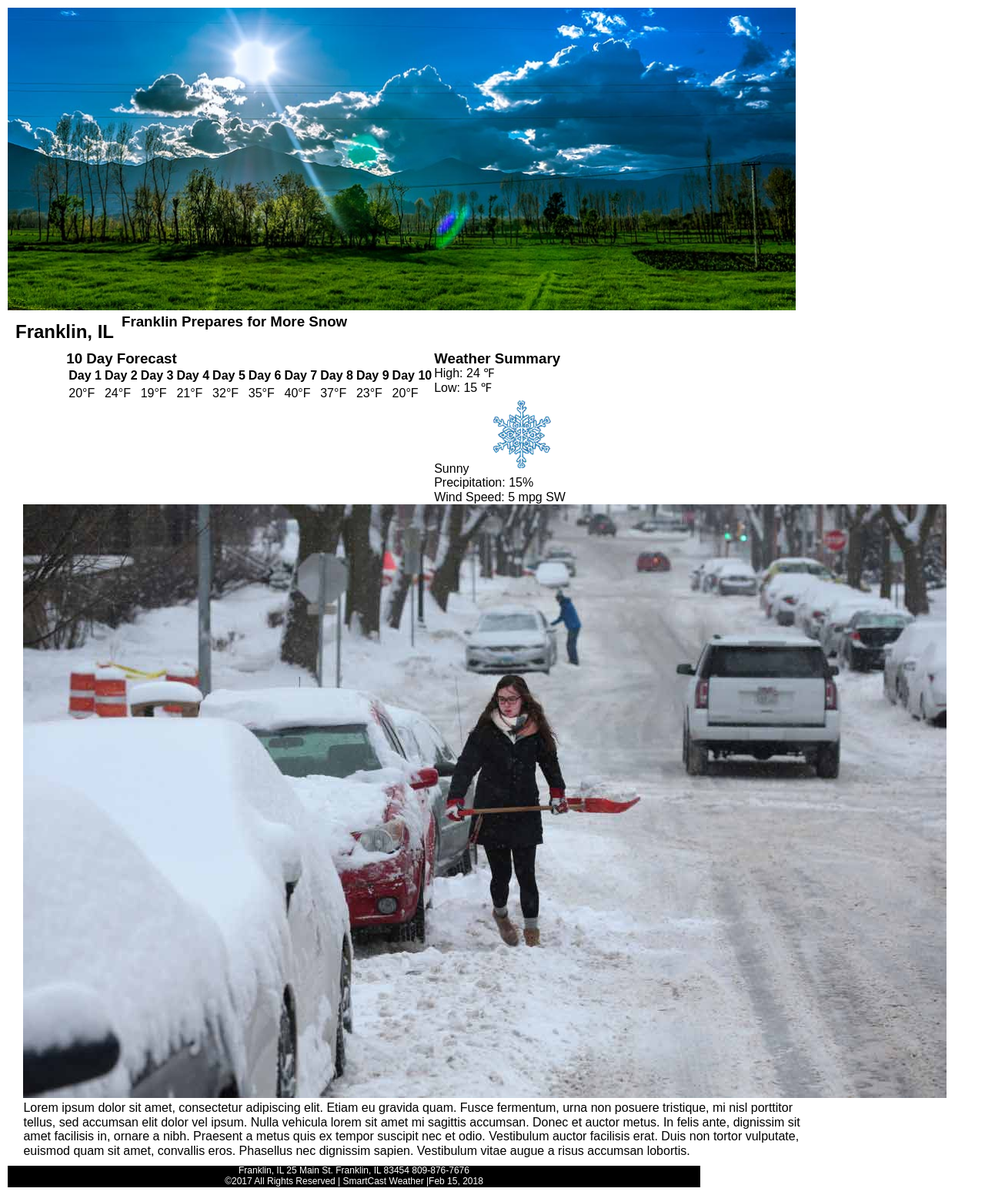
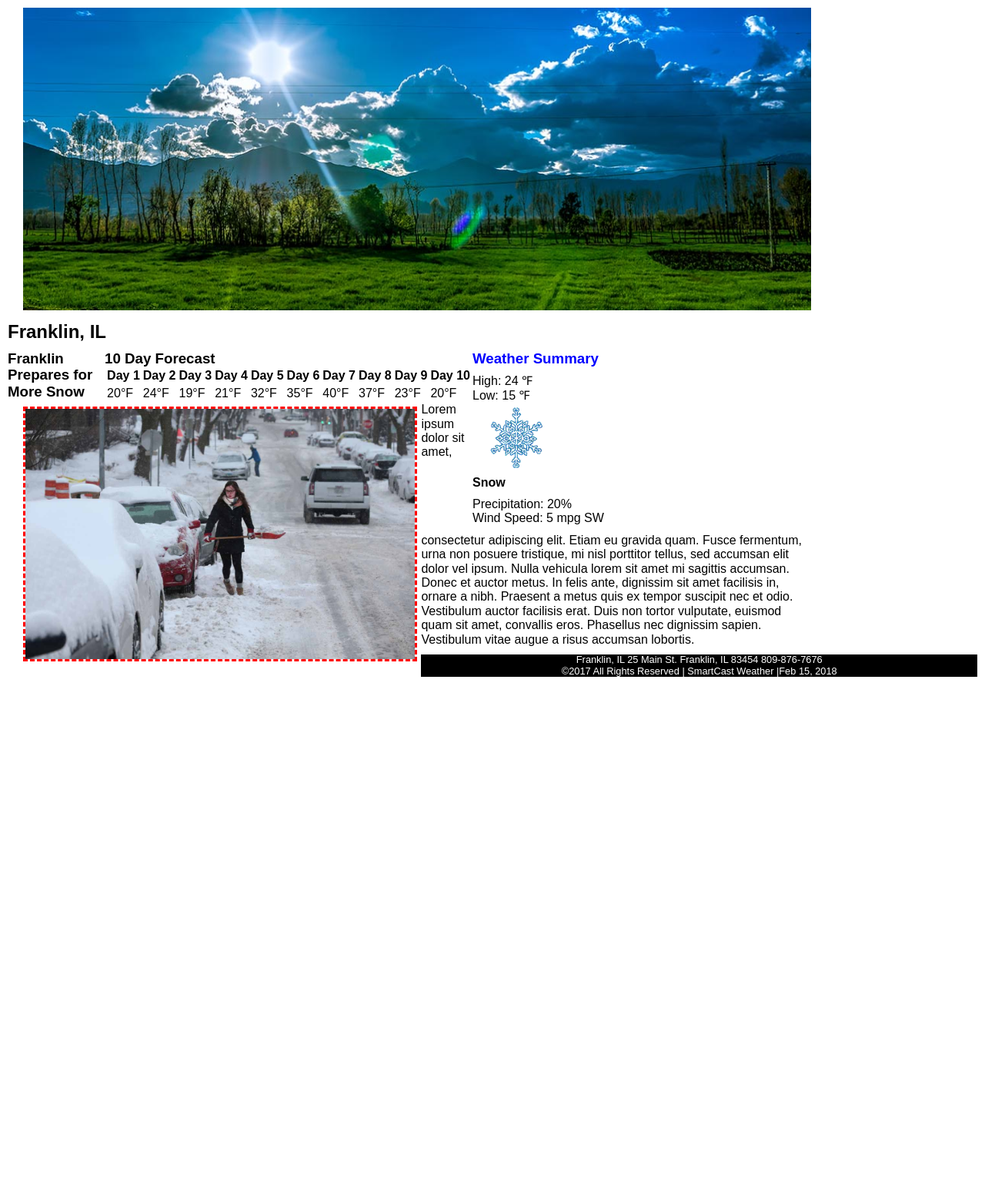
Before and after one commit to ajorgensen5/ajorgensen5.github.io, a PHP site: page /assignments/lesson-6/franklin-6.html in a window 1280 px wide. Shown: the part 272-1824 px from the top of the page at 77% size. After the commit the page ends 1151 px from the top, so only its background shows below. Run offline with PHP 8.4, Linux system fonts and the light colour scheme.

Commit message:
article edits

```diff
--- a/assignments/lesson-6/franklin-6.html
+++ b/assignments/lesson-6/franklin-6.html
@@ -58,19 +58,20 @@
         </figure>
         <h2>Franklin, IL</h2>
         <section>
-            <h3>Weather Summary</h3>
+            <h3 class=weathersummary>Weather Summary</h3>
             <div class="highlow">
                 <p>High: 24 &#8457;</p>
                 <p>Low: 15 &#8457;</p>
             </div>
-            <div class="current">
-                Sunny
             <picture>
                 <img src="images/sparkly-snowflake-clipart-1.jpg" alt="" width="" height="">
             </picture>
+            <div class="current">
+                <strong>Snow</strong>
+
             </div>
             <div class="conditions">
-                <p>Precipitation: 15%</p>
+                <p>Precipitation: 20%</p>
                 <p>Wind Speed: 5 mpg SW</p>
             </div>
         </section>
@@ -109,14 +110,16 @@
             </table>
         </section>
 
-        <article>
-            <h3>Franklin Prepares for More Snow</h3>
-            <p class="town-article">
+        <article id=town-article>
+
+            <h3 class="prepare">Franklin Prepares for More Snow</h3>
+
             <figure class="moresnow">
                 <img src="images/snowstorm.image2.jpg" alt="farming in Franklin" width="" height="">
+
                 <p>Lorem ipsum dolor sit amet, consectetur adipiscing elit. Etiam eu gravida quam. Fusce fermentum, urna non posuere tristique, mi nisl porttitor tellus, sed accumsan elit dolor vel ipsum. Nulla vehicula lorem sit amet mi sagittis accumsan. Donec et auctor metus. In felis ante, dignissim sit amet facilisis in, ornare a nibh. Praesent a metus quis ex tempor suscipit nec et odio. Vestibulum auctor facilisis erat. Duis non tortor vulputate, euismod quam sit amet, convallis eros. Phasellus nec dignissim sapien. Vestibulum vitae augue a risus accumsan lobortis. </p>
             </figure>
-            </p>
+
         </article>
 
     </main>
--- a/assignments/lesson-6/styles/main-5.css
+++ b/assignments/lesson-6/styles/main-5.css
@@ -105,33 +105,38 @@ main {
 
 main h2 {
     font-size: 1.5em;
-    float: left;
-    clear: both;
-    margin: 10px;
-}
-
-main figure.myphoto {
-
-    margin: 0 auto;
+    margin-top: 10px;
+    margin-bottom: 10px;
 }
 
 main figure {
-    margin: 0;
+    margin: 0px;
     width: 100%;
 }
 
 main figure.myphoto img {
     width: 100%;
+    margin: 0 auto;
 }
 
-main figure.myphoto figcaption {
-    text-align: center;
-    font-size: .75rem;
+.weathersummary{
+    color: blue;
+        margin: 0px;
+
+}
+
+.highlow{
+    margin-top: 10px;
 }
 
 .forecast {
     display: none;
     float: right;
+}
+
+.conditions {
+    margin-top:  10px;
+    margin-bottom: 10px;
 }
 
 section img {
@@ -142,33 +147,37 @@ section img {
 section {
     clear: left;
     float: right;
-    margin: 0,0,5,5;
+    margin: 0;
 }
 
-
 article {
-    float: margin: 10px;
 }
 
-article p.town-article img {
+.moresnow img {
 
-    /* This structure refers to img elements that are the posterity of paragraph elements within artcle elements */
+
     max-width:  50%;
     height: auto;
     /* fill the page in the small/phone view */
-    margin-bottom: 10px;
-
+    margin-right: 5px;
+    margin-top: 5px;
+    border: dashed red;
     display: flex;
+    float: left;
 
 }
 
-town-article {
-    clear: both;
+h3 {
+  display: block;
+
+}
+
+.prepare {
+
 }
 
 footer {
-    font-size: 12px;
-    max-width: 900px;
+    font-size: .8rem;
     background-color: black;
     color: white;
     display: flex;
```
Lines whose indentation alone changed are shown as unchanged.
